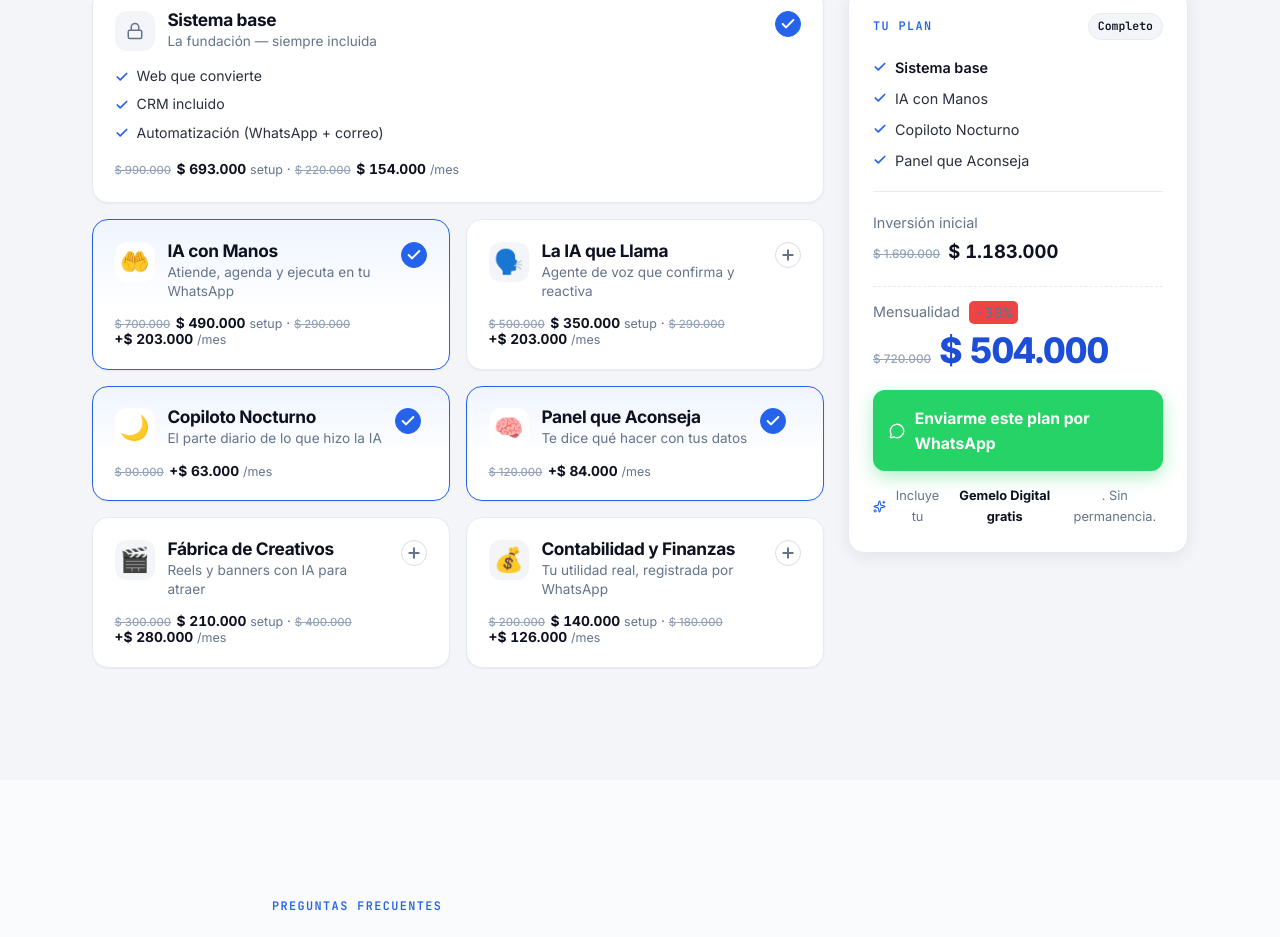
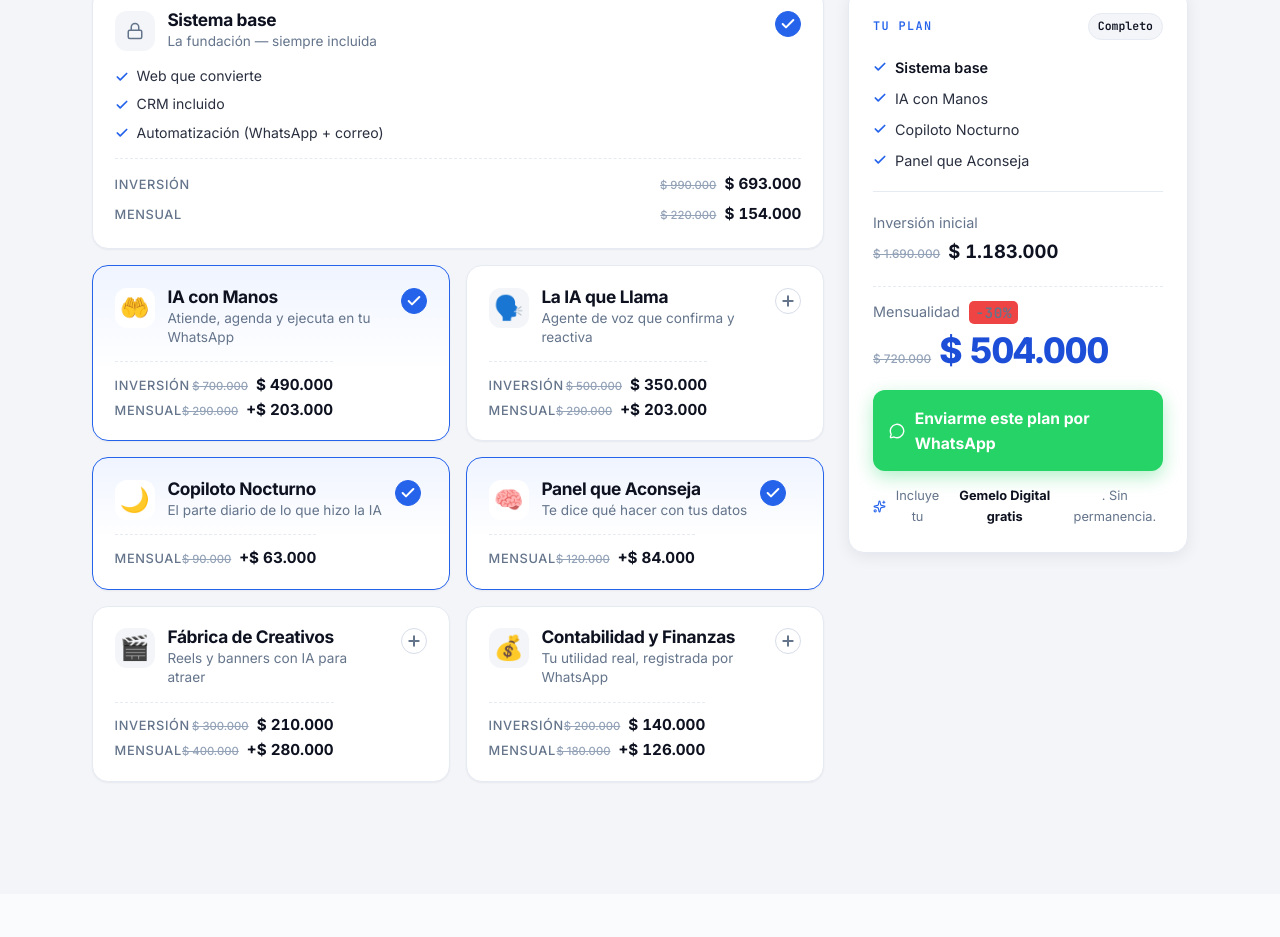
Before and after one commit to luk1311/AutoScale-agency, a React (Vite) app: page / in a window 1280 px wide. Shown: the part 5861-6798 px from the top of the page. Built offline with nearby package versions, Linux system fonts and the light colour scheme; no server answers; the database is empty.

Commit message:
feat: add dynamic modular pricing builder component with preset configurations

```diff
--- a/src/components/Pricing.css
+++ b/src/components/Pricing.css
@@ -113,9 +113,11 @@
 }
 .mod-check.on { background: var(--accent); border-color: var(--accent); color: #fff; }
 
-.mod-price { font-size: .86rem; color: var(--muted); }
-.mod-price b { color: var(--ink); font-weight: 700; font-variant-numeric: tabular-nums; }
-.mod-price span { font-size: .78rem; }
+.mod-price { display: flex; flex-direction: column; gap: 0.35rem; margin-top: auto; padding-top: 0.8rem; border-top: 1px dashed var(--line); font-size: 0.86rem; color: var(--muted); }
+.mod-price-row { display: flex; justify-content: space-between; align-items: baseline; }
+.mod-price-row span { font-size: 0.8rem; font-weight: 500; text-transform: uppercase; letter-spacing: 0.05em; }
+.mod-price-row div { display: flex; gap: 0.4rem; align-items: baseline; }
+.mod-price b { color: var(--ink); font-weight: 700; font-variant-numeric: tabular-nums; font-size: 0.95rem; }
 
 .base-incluye { display: grid; gap: .35rem; margin: 0; }
 .base-incluye li { display: flex; align-items: center; gap: .5rem; font-size: .88rem; color: var(--ink-2); }
--- a/src/components/Pricing.jsx
+++ b/src/components/Pricing.jsx
@@ -72,11 +72,15 @@ const Pricing = () => {
   const Precio = ({ setup, mes, plus }) => (
     <div className="mod-price">
       {setup > 0 && (
-        <>
-          <s className="price-was">{cop(setup)}</s> <b>{cop(disc(setup))}</b> <span>setup</span> ·{' '}
-        </>
+        <div className="mod-price-row">
+          <span>Inversión</span>
+          <div><s className="price-was">{cop(setup)}</s> <b>{cop(disc(setup))}</b></div>
+        </div>
       )}
-      <s className="price-was">{cop(mes)}</s> <b>{plus ? '+' : ''}{cop(disc(mes))}</b> <span>/mes</span>
+      <div className="mod-price-row">
+        <span>Mensual</span>
+        <div><s className="price-was">{cop(mes)}</s> <b>{plus ? '+' : ''}{cop(disc(mes))}</b></div>
+      </div>
     </div>
   );
 
```
